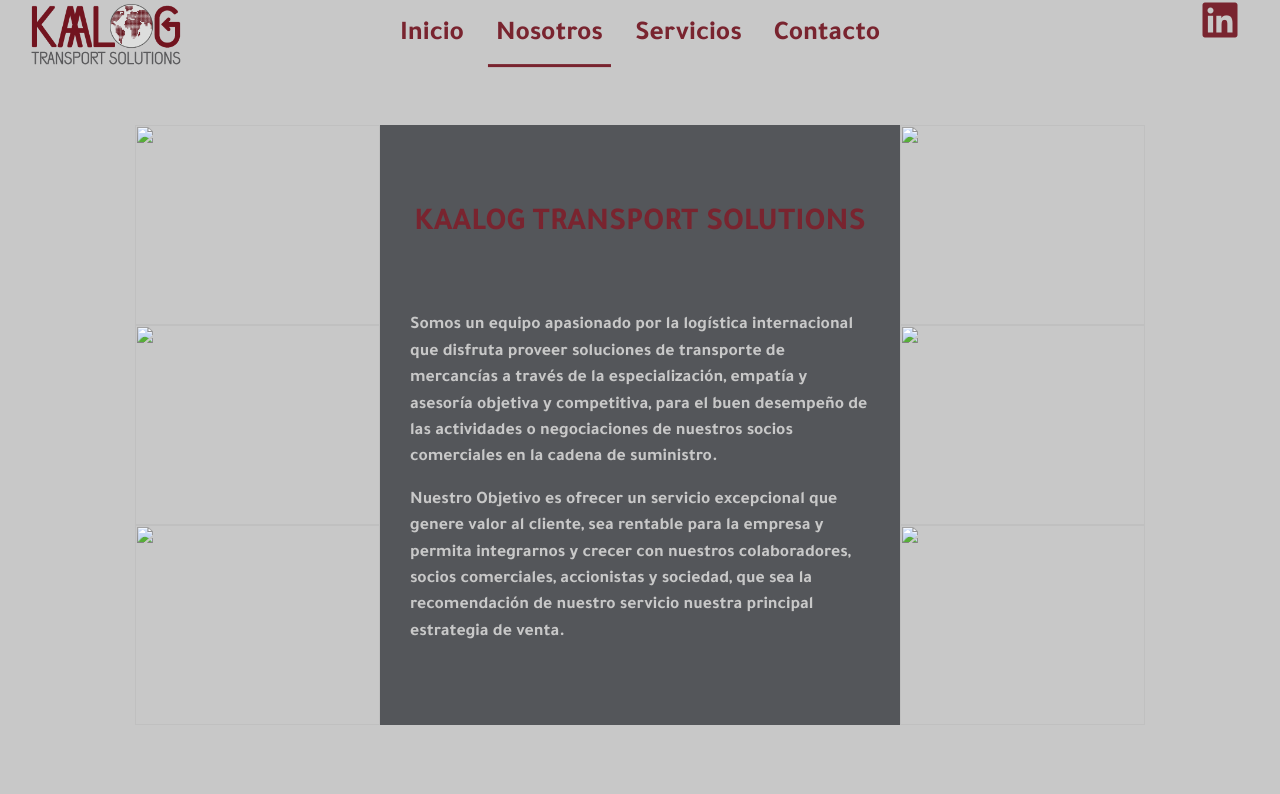
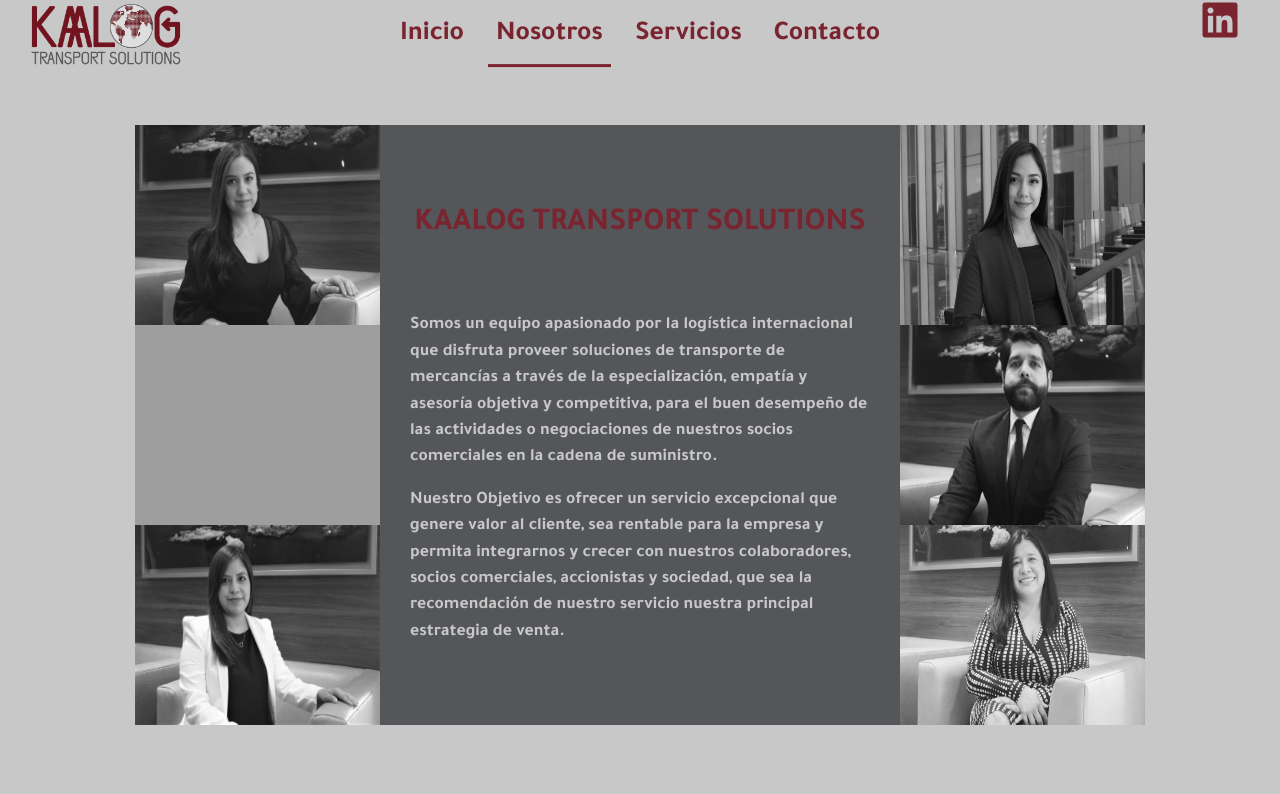
Before and after one commit to opcharo09/logistics-ex, a plain HTML site: page nosotros.html in a window 1280 px wide. Shown: the top 794 px of the page. Drawn offline with nearby package versions, Linux system fonts and the light colour scheme; the site is published under a folder, as on GitHub Pages, so addresses that start at the root find nothing.

```diff
--- a/nosotros.html
+++ b/nosotros.html
@@ -46,9 +46,9 @@
             <div class="container p-container">
                 <div class="row  nosotros-content ">
                     <div class=" col-3  " id="lphoto">
-                        <img src="/pictures/AG.jpeg" class="side-pic" alt="">
-                        <img src="/pictures/AL.jpg" class="side-pic" alt="">
-                        <img src="/pictures/JA.jpeg" class="side-pic" alt="">
+                        <img src="pictures/AG.jpeg" class="side-pic" alt="">
+                        <img src="pictures/AL.jpg" class="side-pic" alt="">
+                        <img src="pictures/JA.jpeg" class="side-pic" alt="">
                     </div>
                     <div class="col-4 col-md-6" id="team-photo">
                         <div class="team-img2">
@@ -64,9 +64,9 @@
                         </div>
                     </div>
                     <div class="col-3 " id="rphoto">
-                        <img src="/pictures/FA.jpg" class="side-pic" alt="">
-                        <img src="/pictures/RP .jpeg" class="side-pic" alt="">
-                        <img src="/pictures/WhatsApp Image 2020-11-26 at 3.30.15 PM.jpg" class="side-pic" alt="">
+                        <img src="pictures/FA.jpg" class="side-pic" alt="">
+                        <img src="pictures/RP .jpeg" class="side-pic" alt="">
+                        <img src="pictures/WhatsApp Image 2020-11-26 at 3.30.15 PM.jpg" class="side-pic" alt="">
                     </div>
                 </div>
                 <div class="container">
```
Also changed, not shown: index.html (+5 -0 lines), 4 other files.
